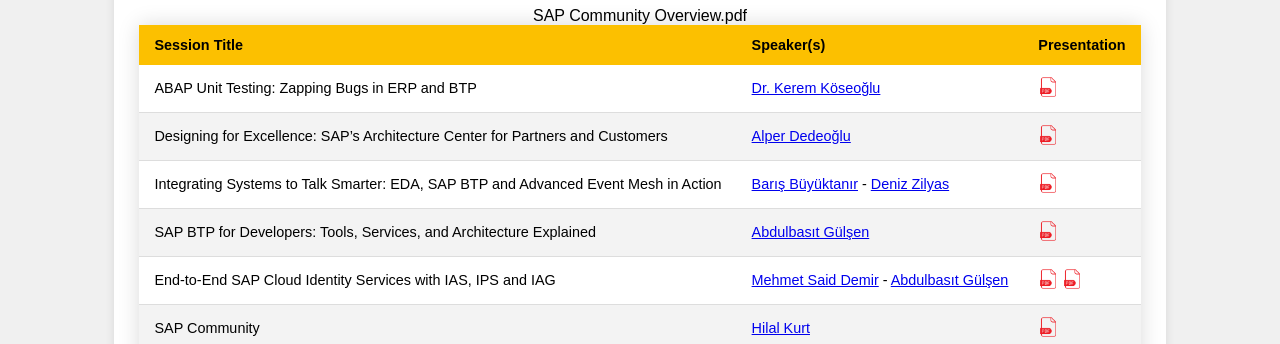
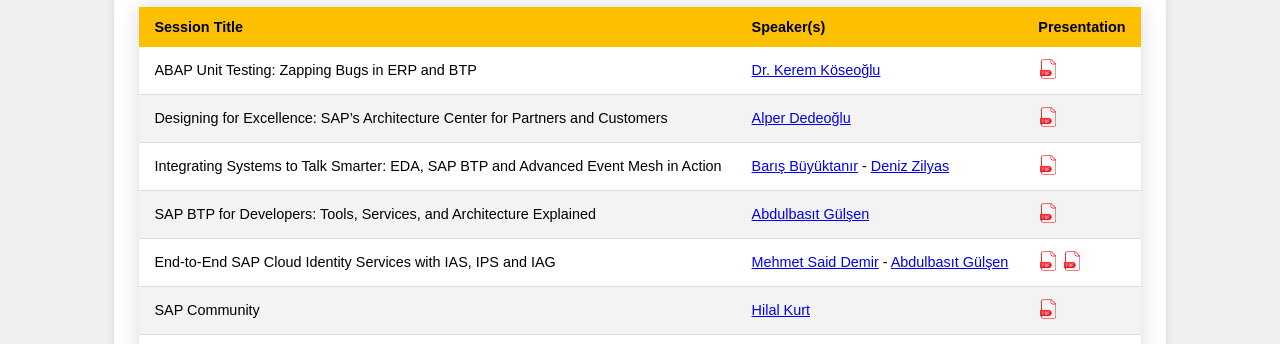
Before and after one commit to scntr/scntr.github.io, a plain HTML site: page events/sitist/2025/index.html in a window 1280 px wide. Shown: the part 101-445 px from the top of the page. Drawn offline with Linux system fonts and the light colour scheme.

Commit message:
small fixes

```diff
--- a/events/sitist/2025/index.html
+++ b/events/sitist/2025/index.html
@@ -45,7 +45,6 @@
         </tr>
         <tr>
             <td>SAP Community</td>
-            SAP Community Overview.pdf
             <td><a target="_blank" href="https://www.linkedin.com/in/hilal-kurt-804ab9186/">Hilal Kurt</a></td>
             <td><a target="_blank" href="resources/SAP Community Overview.pdf"><img src="../../../resources/pdf.png" width="20"/></a></td>
         </tr>
```
Also changed, not shown: resources/eye-icon.png (deleted).
